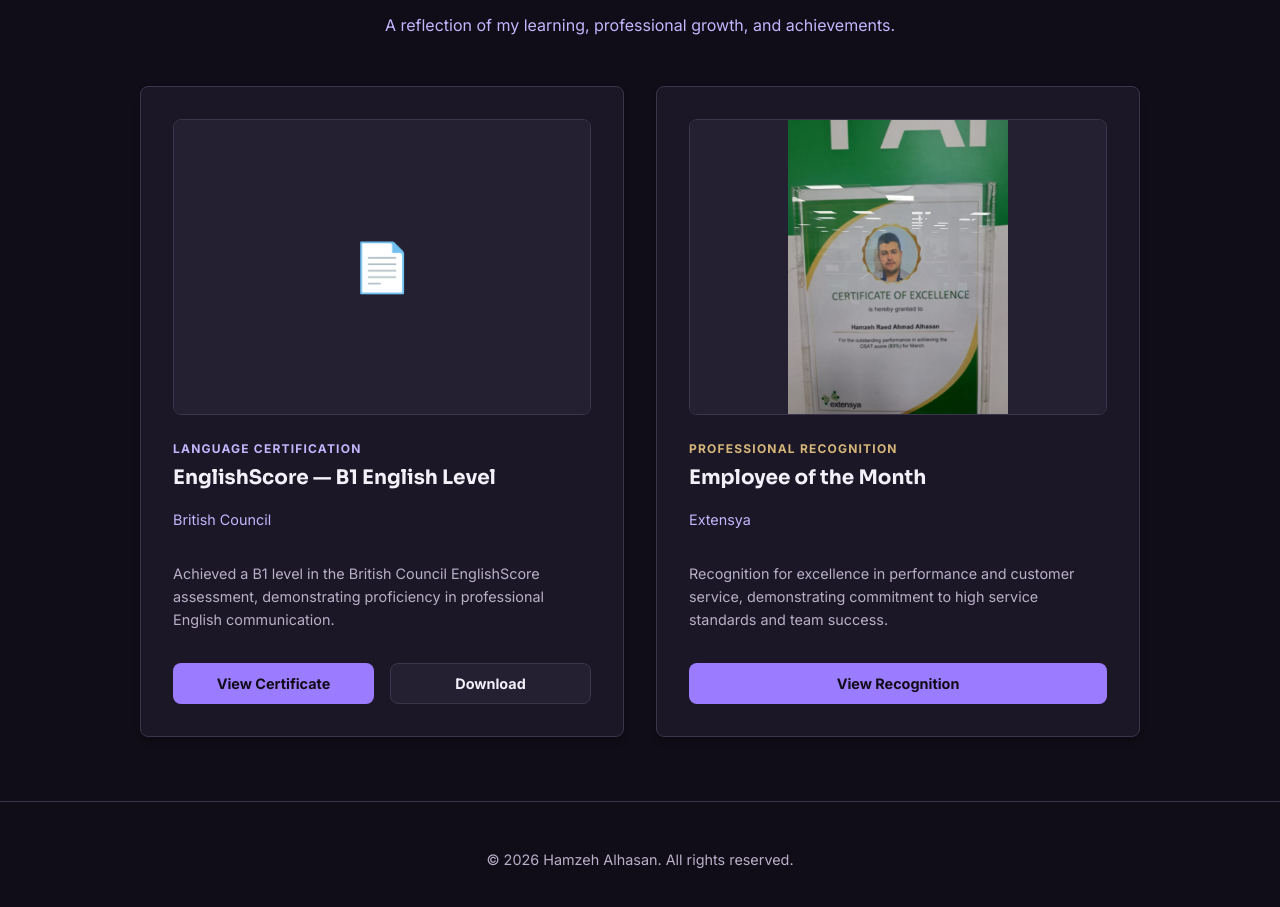
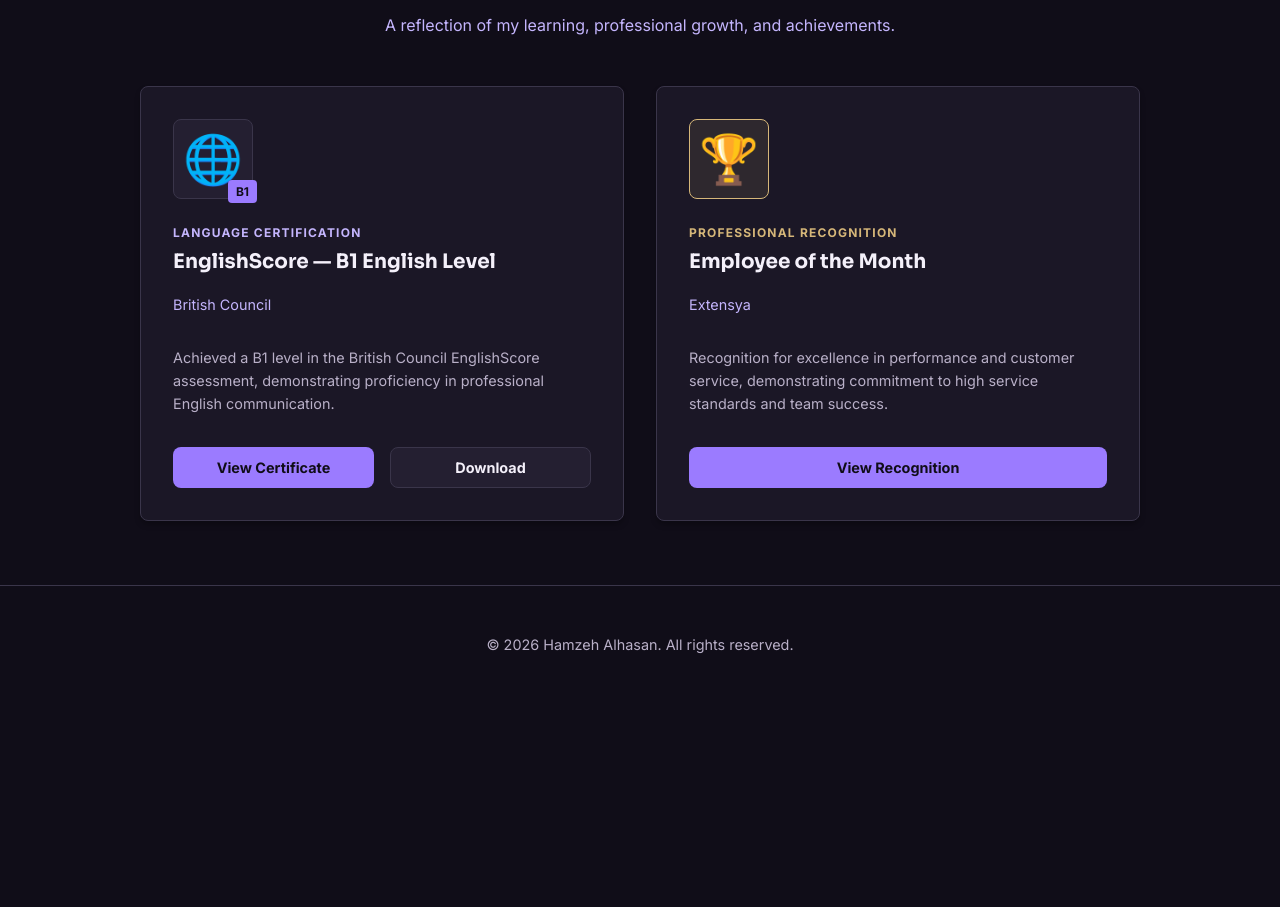
Before and after one commit to HamzehAlhasan/index, a plain HTML site: page index.html in a window 1280 px wide. Shown: the part 2611-3518 px from the top of the page. After the commit the page ends 3323 px from the top, so only its background shows below. Drawn offline with Linux system fonts and the light colour scheme.

Commit message:
Refine certification and recognition cards

```diff
--- a/css/style.css
+++ b/css/style.css
@@ -179,42 +179,35 @@ main { flex-grow: 1; }
     transform: translateY(-5px);
 }
 
-.cert-preview-frame {
-    position: relative;
-    width: 100%;
-    aspect-ratio: 1.414 / 1; /* ISO paper ratio for certificate preview */
+.cert-icon-container {
+    width: 80px;
+    height: 80px;
     background: var(--surface);
     border-radius: var(--radius);
-    overflow: hidden;
-    margin-bottom: var(--spacing-md);
-    border: 1px solid var(--border);
     display: flex;
     justify-content: center;
     align-items: center;
+    font-size: 3rem;
+    margin-bottom: var(--spacing-md);
+    position: relative;
+    border: 1px solid var(--border);
 }
 
-.cert-preview-frame img {
-    width: 100%;
-    height: 100%;
-    object-fit: contain; /* Prevent cropping */
-    background: var(--surface); /* Fallback bg for contain */
-    transition: var(--transition);
+.cert-icon-container.gold {
+    border-color: var(--gold);
+    background: rgba(214, 183, 121, 0.1);
 }
 
-.cert-card:hover .cert-preview-frame img {
-    transform: scale(1.05);
-}
-
-.cert-preview-placeholder {
-    width: 100%;
-    height: 100%;
-    display: flex;
-    flex-direction: column;
-    justify-content: center;
-    align-items: center;
-    background: var(--surface);
-    color: var(--gold);
-    font-size: 3rem;
+.cert-badge {
+    position: absolute;
+    bottom: -5px;
+    right: -5px;
+    background: var(--primary);
+    color: var(--bg);
+    font-size: 0.75rem;
+    font-weight: 700;
+    padding: 2px 8px;
+    border-radius: 4px;
 }
 
 .cert-label {
--- a/index.html
+++ b/index.html
@@ -98,11 +98,10 @@
             <div class="cert-gallery">
                 <!-- EnglishScore Card -->
                 <article class="card cert-card language fade-in-element">
-                    <a href="./englishscore_certificate.pdf" target="_blank" rel="noopener noreferrer" class="cert-preview-frame">
-                        <div class="cert-preview-placeholder">
-                            <span>📄</span>
-                        </div>
-                    </a>
+                    <div class="cert-icon-container">
+                        <span class="cert-icon">🌐</span>
+                        <span class="cert-badge">B1</span>
+                    </div>
                     <span class="cert-label">LANGUAGE CERTIFICATION</span>
                     <h3>EnglishScore — B1 English Level</h3>
                     <p class="cert-issuer">British Council</p>
@@ -115,9 +114,9 @@
 
                 <!-- Employee of the Month Card -->
                 <article class="card cert-card fade-in-element">
-                    <a href="./WhatsApp Image 2026-07-30 at 1.52.26 AM.jpeg" target="_blank" rel="noopener noreferrer" class="cert-preview-frame">
-                        <img src="./WhatsApp Image 2026-07-30 at 1.52.26 AM.jpeg" alt="Employee of the Month Recognition">
-                    </a>
+                    <div class="cert-icon-container gold">
+                        <span class="cert-icon">🏆</span>
+                    </div>
                     <span class="cert-label">PROFESSIONAL RECOGNITION</span>
                     <h3>Employee of the Month</h3>
                     <p class="cert-issuer">Extensya</p>
```
